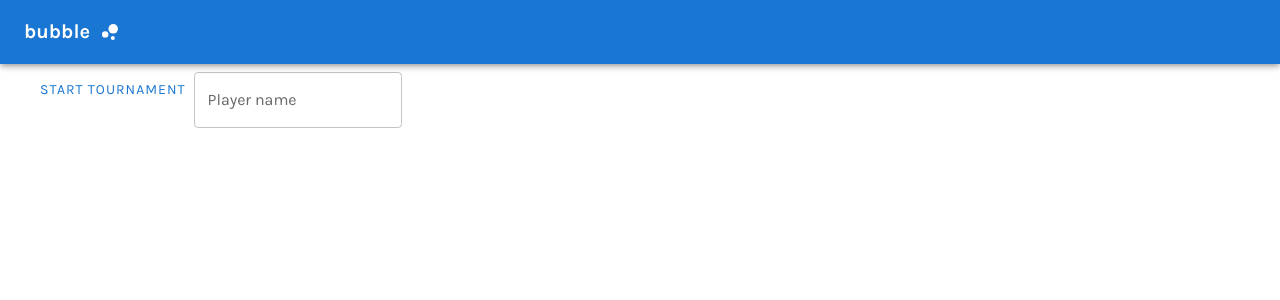
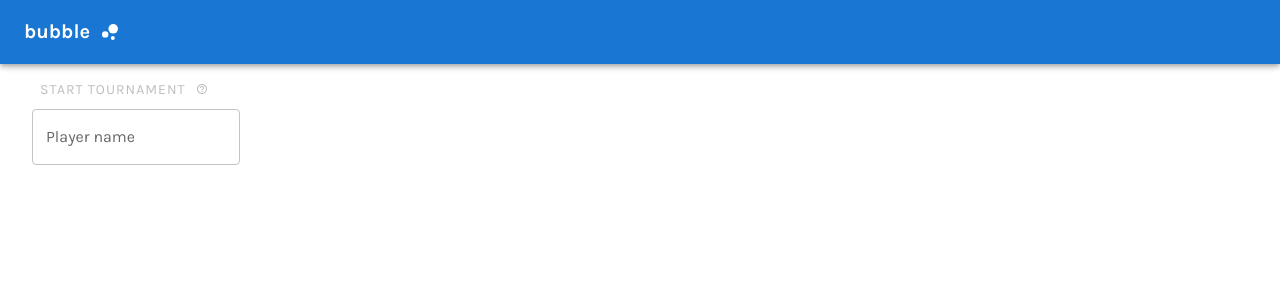
Before and after one commit to jlgrimes/bubble, a React (Create React App) app: page /tournament in a window 1280 px wide. Shown: the top 300 px of the page. Built offline with nearby package versions, Linux system fonts and the light colour scheme.

Commit message:
made tooltip generic

```diff
--- /dev/null
+++ b/src/common/ButtonWithDisabledTooltip.tsx
@@ -0,0 +1,46 @@
+import styled from '@emotion/styled';
+import HelpOutlineOutlinedIcon from '@mui/icons-material/HelpOutlineOutlined';
+import Tooltip from '@mui/material/Tooltip';
+import Button, { ButtonProps } from '@mui/material/Button';
+
+const ButtonWithDisabledTooltipContainer = styled.div`
+  display: flex;
+  align-items: center;
+
+  .MuiButton-root.Mui-disabled {
+    pointer-events: inherit;
+  }
+
+  .MuiSvgIcon-root {
+    height: 0.75em;
+    padding-bottom: 2px;
+  }
+`;
+
+interface ButtonWithDisabledTooltipProps extends ButtonProps {
+  disabledTooltipText: string;
+}
+
+
+export const ButtonWithDisabledTooltip = (props: ButtonWithDisabledTooltipProps) => {
+  return (
+    <ButtonWithDisabledTooltipContainer>
+      <Button
+        {...props}
+        endIcon={
+          props.disabled && (
+            <Tooltip
+              arrow
+              title={props.disabledTooltipText}
+              style={{fontSize: '16px'}}
+            >
+              <HelpOutlineOutlinedIcon />
+            </Tooltip>
+          )
+        }
+      >
+        {props.children}
+      </Button>
+    </ButtonWithDisabledTooltipContainer>
+  )
+}
--- a/src/features/Tournament/Options/NextRoundButton.tsx
+++ b/src/features/Tournament/Options/NextRoundButton.tsx
@@ -1,25 +1,9 @@
-import Tooltip from '@mui/material/Tooltip';
 import Button from '@mui/material/Button';
 import { useDispatch, useSelector } from 'react-redux';
 import { useSearchParams } from 'react-router-dom';
 import { RootState } from '../../../app/store';
 import { enterCut, nextRound } from '../state/tournamentSlice';
-import HelpOutlineOutlinedIcon from '@mui/icons-material/HelpOutlineOutlined';
-import styled from '@emotion/styled';
-
-const NextRoundButtonContainer = styled.div`
-  display: flex;
-  align-items: center;
-
-  .MuiButton-root.Mui-disabled {
-    pointer-events: inherit;
-  }
-
-  .MuiSvgIcon-root {
-    height: 0.75em;
-    padding-bottom: 2px;
-  }
-`;
+import { ButtonWithDisabledTooltip } from '../../../common/ButtonWithDisabledTooltip';
 
 export const NextRoundButton = () => {
   const [searchParams] = useSearchParams();
@@ -60,33 +44,20 @@ export const NextRoundButton = () => {
 
   if (shouldEnterCut) {
     return (
-      <NextRoundButtonContainer>
       <Button aria-label='Enter top cut' onClick={() => dispatch(enterCut())}>
         Enter top cut
       </Button>
-      </NextRoundButtonContainer>
     );
   }
 
   return (
-    <NextRoundButtonContainer>
-      <Button
+    <ButtonWithDisabledTooltip
       aria-label='Generate next round pairings'
       onClick={() => dispatch(nextRound())}
       disabled={!allMatchesSubmitted}
-        endIcon={
-          !allMatchesSubmitted && (
-            <Tooltip
-              arrow
-              title='All match results must be submitted before proceeding to the next round.'
-            >
-              <HelpOutlineOutlinedIcon />
-            </Tooltip>
-          )
-        }
+      disabledTooltipText='All match results must be submitted before proceeding to the next round.'
     >
       {buttonText}
-      </Button>
-    </NextRoundButtonContainer>
-  );
+    </ButtonWithDisabledTooltip>
+  )
 };
--- a/src/features/Tournament/TournamentSetupView.tsx
+++ b/src/features/Tournament/TournamentSetupView.tsx
@@ -5,6 +5,7 @@ import { Player } from './Player/types';
 import { createPlayer } from './Player/utils/player';
 import { useDispatch } from 'react-redux';
 import { initializeTournament, loadPlayers } from './state/tournamentSlice';
+import { ButtonWithDisabledTooltip } from '../../common/ButtonWithDisabledTooltip';
 
 export const TournamentSetupView = () => {
   const [currentPlayerField, setCurrentPlayerField] =
@@ -14,9 +15,15 @@ export const TournamentSetupView = () => {
 
   return (
     <div>
-      <Button onClick={() => {
-        dispatch(loadPlayers(players));
-      }}>Start tournament</Button>
+      <ButtonWithDisabledTooltip
+        onClick={() => {
+          dispatch(loadPlayers(players));
+        }}
+        disabled={players.length <= 2}
+        disabledTooltipText='Must have more than 2 players to start a tournament.'
+      >
+        Start tournament
+      </ButtonWithDisabledTooltip>
       <TextField
         label='Player name'
         value={currentPlayerField}
@@ -30,9 +37,7 @@ export const TournamentSetupView = () => {
       />
       <div>
         {players.map((player: Player) => (
-          <div>
-            {player.name}
-          </div>
+          <div>{player.name}</div>
         ))}
       </div>
     </div>
```
Lines whose indentation alone changed are shown as unchanged.
